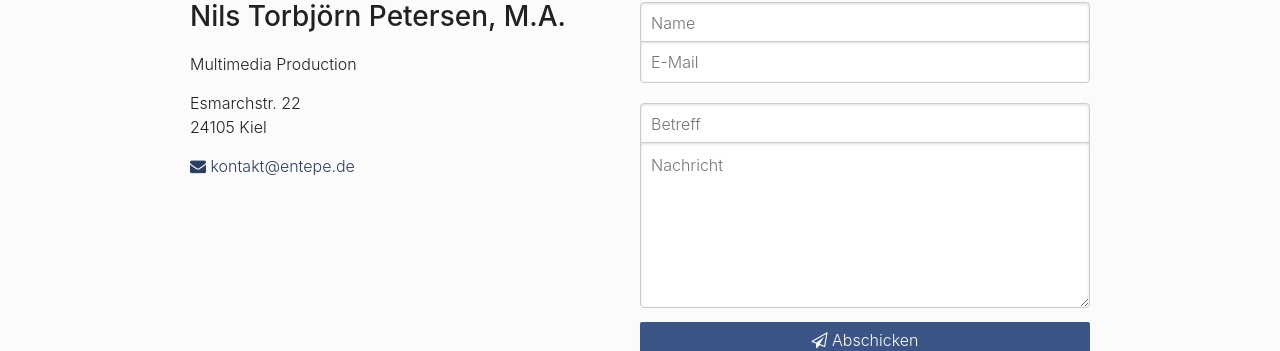
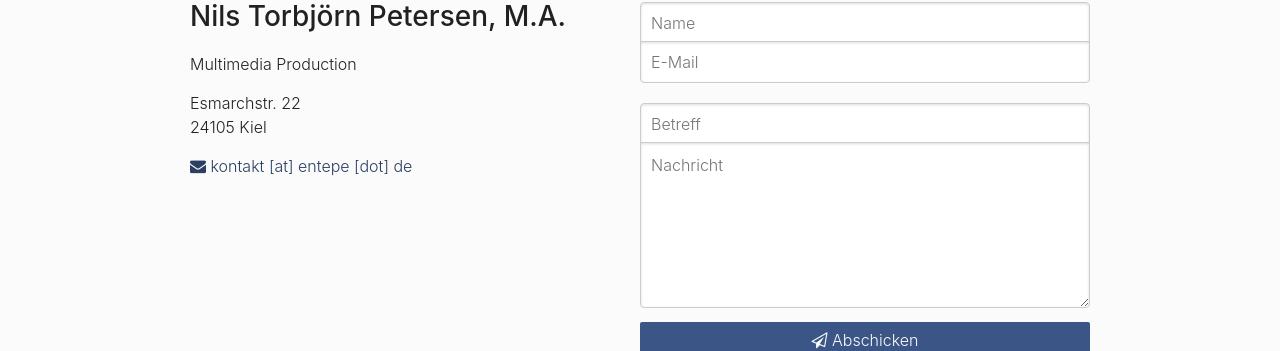
Before and after one commit to entepe85/entepe-2017, a Jekyll site: the page built from contact/contact.md, in a window 1280 px wide. Shown: the part 514-865 px from the top of the page. Built offline with Jekyll 4.4.1, drawn with Linux system fonts in a browser that asks for light colours; nearby versions of some CDN libraries; some of the changed lines change nothing that is shown.

Commit message:
Encrypt my mail address

```diff
--- a/contact/contact.md
+++ b/contact/contact.md
@@ -17,7 +17,7 @@ permalink: /kontakt/
                     24105 Kiel
                 </p>
                 <p>
-                    <a href="mailto:kontakt@entepe.de"><i class="fa fa-envelope"></i> kontakt@entepe.de</a>
+                    <a href="javascript:linkTo_UnCryptMailto('nbjmup;lpoubluAfoufqf/ef');"><i class="fa fa-envelope"></i> kontakt [at] entepe [dot] de</a>
                 </p>
             </div>
             <div class="form-wrap">
@@ -39,3 +39,26 @@ permalink: /kontakt/
         </div>
     </div>
 </section>
+
+<script type="text/javascript"> <!--
+    function UnCryptMailto( s )
+    {
+        var n = 0;
+        var r = "";
+        for( var i = 0; i < s.length; i++)
+        {
+            n = s.charCodeAt( i );
+            if( n >= 8364 )
+            {
+                n = 128;
+            }
+            r += String.fromCharCode( n - 1 );
+        }
+        return r;
+    }
+
+    function linkTo_UnCryptMailto( s )
+    {
+        location.href=UnCryptMailto( s );
+    }
+// --> </script>
```
